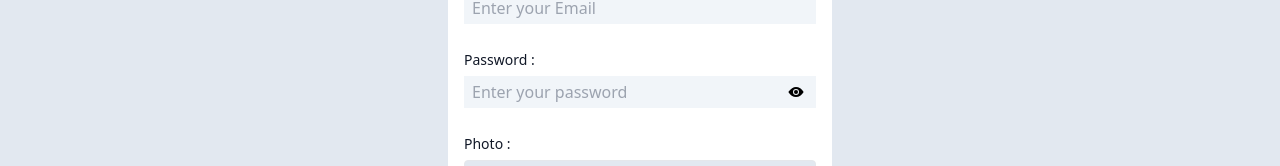
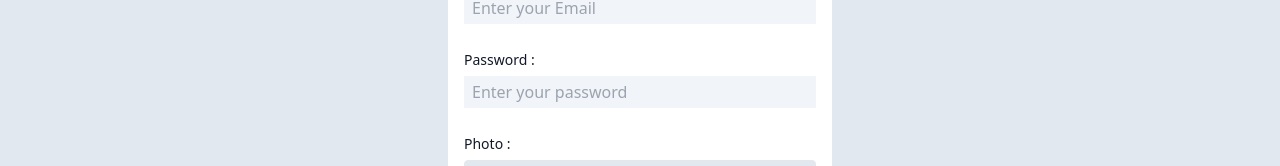
Before and after one commit to smruti12344/chat-App, a React (Vite) app in the folder client/: page /register in a window 1280 px wide. Shown: the part 276-442 px from the top of the page. Built offline with nearby package versions, Linux system fonts and the light colour scheme.

Commit message:
here i update password box icon for visible when user input in box

```diff
--- a/client/src/pages/RegisterPage.jsx
+++ b/client/src/pages/RegisterPage.jsx
@@ -4,7 +4,7 @@ import * as yup from 'yup';
 import { IoEye, IoEyeOff } from "react-icons/io5";
 import { AiOutlineLoading3Quarters } from "react-icons/ai"; // Loading spinner
 import { MdCancel } from "react-icons/md"; // Cancel icon
-import {Link} from 'react-router-dom'
+import { Link } from 'react-router-dom'
 export default function RegisterPage() {
   const [textVisible, setTextVisible] = useState(false);
   const fileRef = useRef(null);
@@ -104,10 +104,12 @@ export default function RegisterPage() {
                 name='password'
                 placeholder='Enter your password'
                 className='bg-slate-100 px-2 py-1 w-full focus:outline-primaryColor' />
-              {textVisible ? (
-                <IoEyeOff className='absolute right-3 cursor-pointer' onClick={handlePassword} />
-              ) : (
-                <IoEye className='absolute right-3 cursor-pointer' onClick={handlePassword} />
+              {formik.values.password && (
+                textVisible ? (
+                  <IoEyeOff className='absolute right-3 cursor-pointer' onClick={handlePassword} />
+                ) : (
+                  <IoEye className='absolute right-3 cursor-pointer' onClick={handlePassword} />
+                )
               )}
             </div>
             <dd className="mt-2 text-pink-600 text-sm">{formik.errors.password}</dd>
@@ -147,7 +149,7 @@ export default function RegisterPage() {
           {/* Submit Button */}
           <button type='submit' className='w-full cursor-pointer border p-1 rounded bg-green-600 text-white text-lg hover:bg-green-700 font-bold' disabled={!formik.isValid || !formik.dirty}>Submit</button>
         </form>
-        <p className='mt-2 text-sm text-gray-400'>Already have account? <Link to={'/email'} onClick={(e)=> e.stopPropagation()} className='text-blue-500 hover:underline' >sign in</Link></p>
+        <p className='mt-2 text-sm text-gray-400'>Already have account? <Link to={'/email'} onClick={(e) => e.stopPropagation()} className='text-blue-500 hover:underline' >sign in</Link></p>
       </div>
 
     </div>
```
